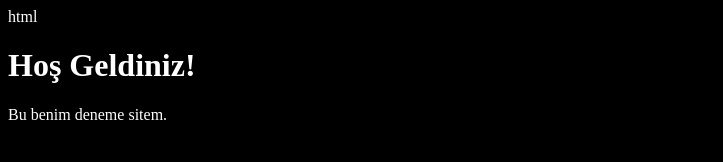
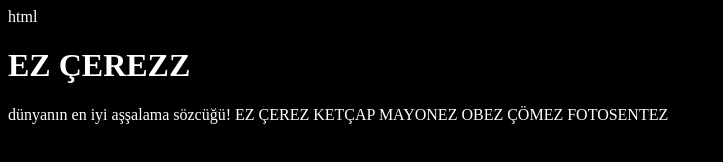
Before and after one commit to serkanurcanberat-boop/deneme-1, a plain HTML site: page index.html in a window 1280 px wide. Shown: the whole page, without its empty margins (0-723 px from the left). Drawn offline with Linux system fonts and the light colour scheme.

Commit message:
Update index.html

```diff
--- a/index.html
+++ b/index.html
@@ -12,8 +12,9 @@ html
 </head>
 <body>
 
-  <h1>Hoş Geldiniz!</h1>
-  <p>Bu benim deneme sitem.</p>
+  <h1>EZ ÇEREZZ
+ </h1>
+  <p>dünyanın en iyi aşşalama sözcüğü!                                                                                                             EZ ÇEREZ KETÇAP MAYONEZ OBEZ ÇÖMEZ FOTOSENTEZ </p>
 
 </body>
 </html>
```
